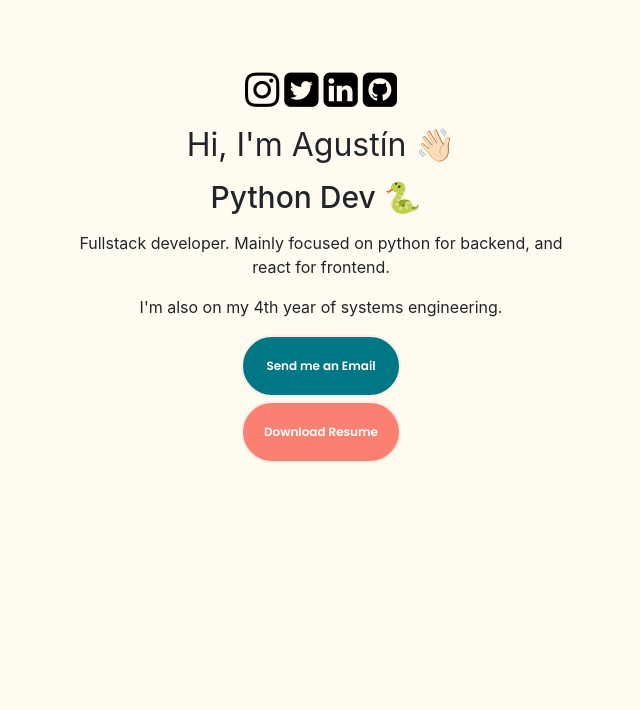
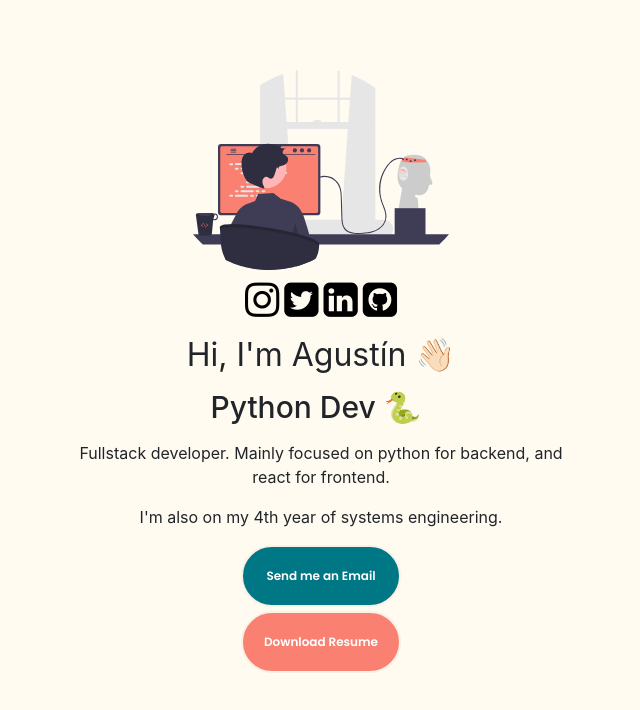
Before and after one commit to agustinfranchetti/neo-portfolio, a React (Create React App) app in the folder portfolio/: page / in a window 1280 px wide. Shown: the top 710 px of the page, without its empty margins (319-959 px from the left). Built offline with nearby package versions, Linux system fonts and the light colour scheme; a web font is replaced by a local one.

Commit message:
added new component :)

```diff
--- a/portfolio/src/App.css
+++ b/portfolio/src/App.css
@@ -18,3 +18,12 @@
   --toast-success: #0CBFAE;
   --loader-color: #0CBFAE
 }
+
+@media only screen and (min-width: 450px) {
+  .header-image {
+      display: block;
+      margin-left: auto;
+      margin-right: auto;
+      width: 50%;
+  }
+}
--- a/portfolio/src/App.js
+++ b/portfolio/src/App.js
@@ -1,11 +1,15 @@
 import './App.css';
 import React from 'react';
 import Profile from './PortfolioContainer/Home/Profile'
+import HeaderImage from './PortfolioContainer/HeaderImage/HeaderImage'
 
 function App() {
   return (
+    <div className='header-image'>
+     <HeaderImage/>
     <div className="App">
      <Profile/>
+    </div>
     </div>
   );
 }
--- /dev/null
+++ b/portfolio/src/PortfolioContainer/HeaderImage/HeaderImage.css
@@ -0,0 +1,6 @@
+.geek-image {
+    display: block;
+    margin-left: auto;
+    margin-right: auto;
+    width: 40%;
+}
--- /dev/null
+++ b/portfolio/src/PortfolioContainer/HeaderImage/HeaderImage.js
@@ -0,0 +1,11 @@
+import React from 'react';
+import './HeaderImage.css'
+
+function HeaderImage() {
+    return (
+        <div>
+            <img src="geek.svg" className='geek-image'/>
+        </div>
+    )
+}
+export default HeaderImage
--- a/portfolio/src/PortfolioContainer/Home/Profile.css
+++ b/portfolio/src/PortfolioContainer/Home/Profile.css
@@ -12,6 +12,7 @@
     color: black;
     padding-right: 2.5px;
     padding-left: 2.5px;
+    padding-top: 10px;
 }
 
 .profile-details-role {
```
Also changed, not shown: portfolio/public/geek.svg (added).
